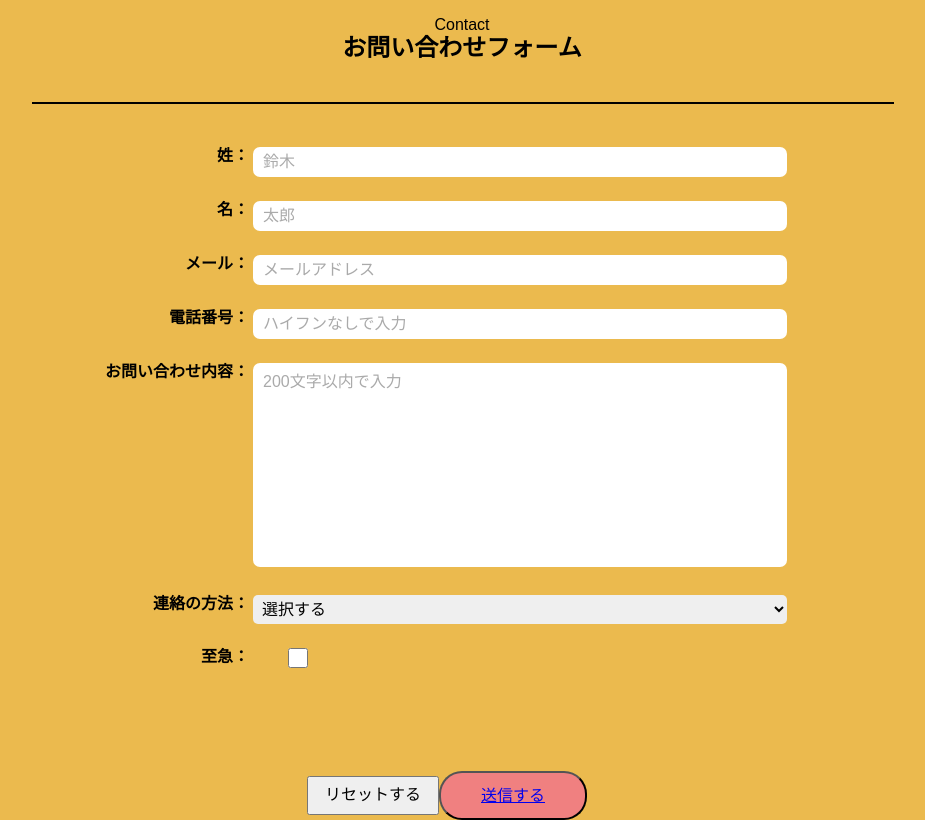
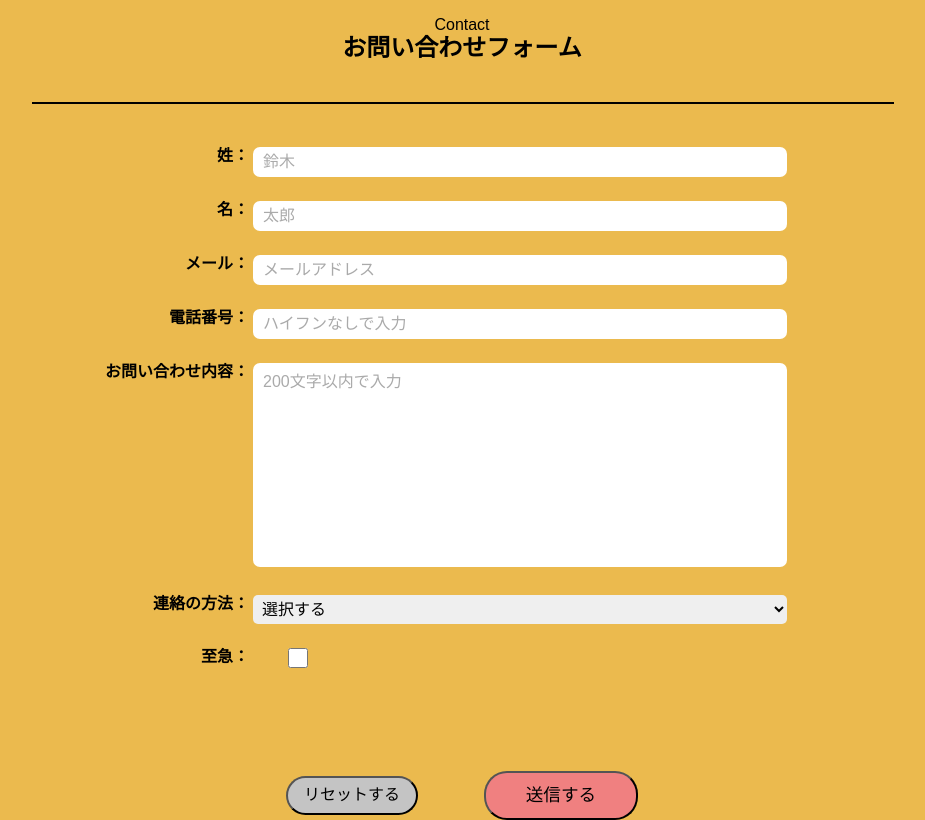
Before and after one commit to c7n-practice/contact, a plain HTML site: page index.html in a window 1280 px wide. Shown: the whole page, without its empty margins (178-1103 px from the left). Drawn offline with Linux system fonts and the light colour scheme; files that its build step writes are made by us from their sources.

Commit message:
Add files via upload

```diff
--- a/form-1.css
+++ b/form-1.css
@@ -1,6 +1,7 @@
 * {
   font-family: "游ゴシック","arial unicode ms",sans-serif;
 }
+
 
 html {
   font-size: 12pt;
@@ -11,7 +12,6 @@ html {
   border: 1px solid;
   margin-bottom: 40px;
 }
-
 
 body {
   background: #Ebba4e;
@@ -31,7 +31,6 @@ body {
   margin: 0 auto;
   text-align: center;
 }
-
 
 .flex-container {
   margin-left: 70px;
@@ -94,21 +93,36 @@ input[type=checkbox] {
 
 /* ボタンセクション */
 .btn-area {
+  width: 418px;
+  margin: 0 auto;
   display: flex;
-  justify-content: center;
+  justify-content: space-around;
 }
+
+.clear {
+  margin-top: 5px;
+  padding: 8px 16px;
+  border-radius: 23px;
+  background-color: rgb(196, 196, 196);
+ }
+
+ .clear:hover {
+  transform: scale(1.1, 1.1);
+ }
 
 .sent {
   padding: 0 40px;
   background-color: lightcoral;
   border-radius: 23px;
-  text-decoration: none;
   line-height: 45px;
-  margin-right: 30px;
+  font-size: 110%;
 }
 
-.clear {
- margin-top: 5px;
-  padding: 8px 16px;
+.sent-link {
+  text-decoration: none;
+  color: inherit;
+}
 
+.sent:hover {
+  transform: scale(1.1, 1.1);
 }
```
